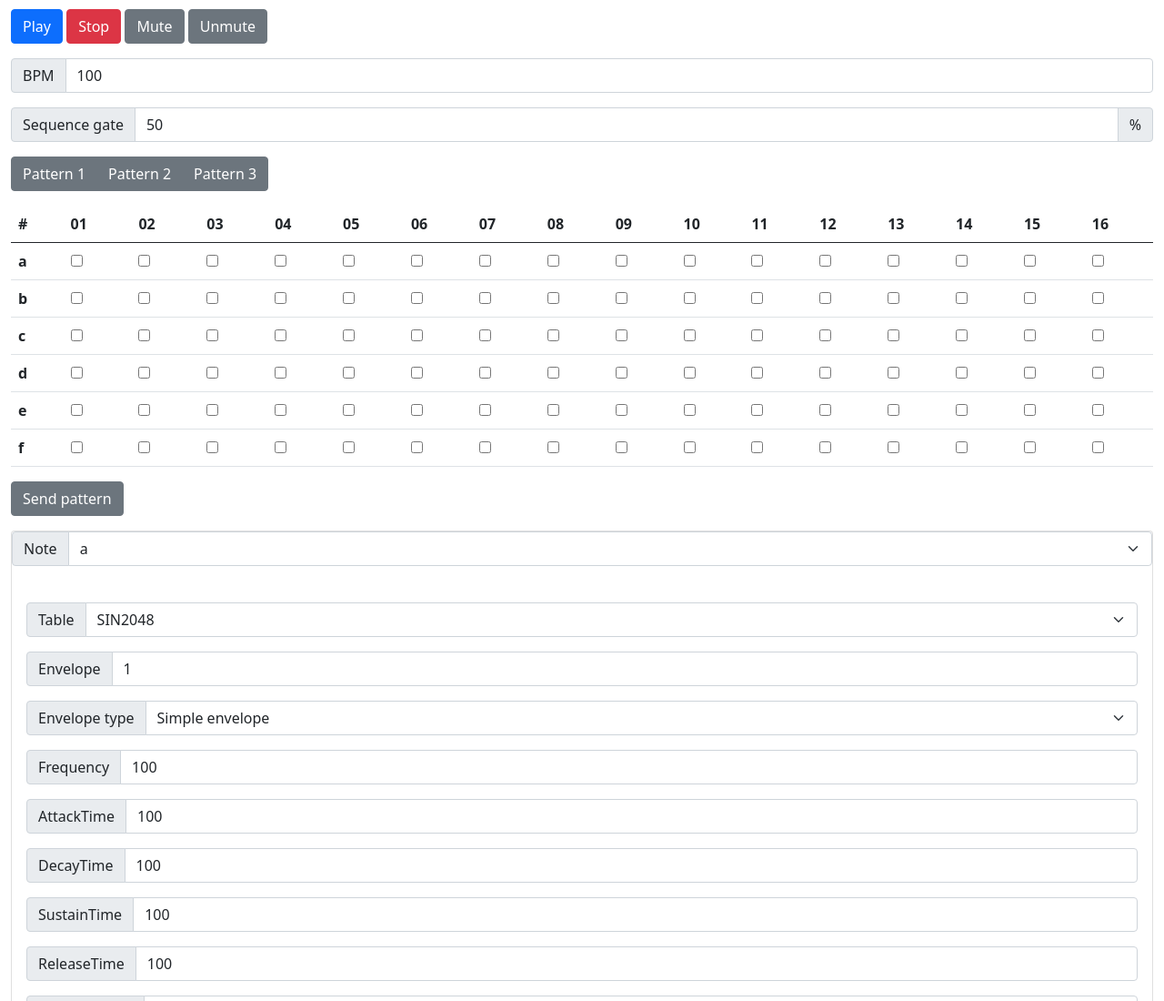
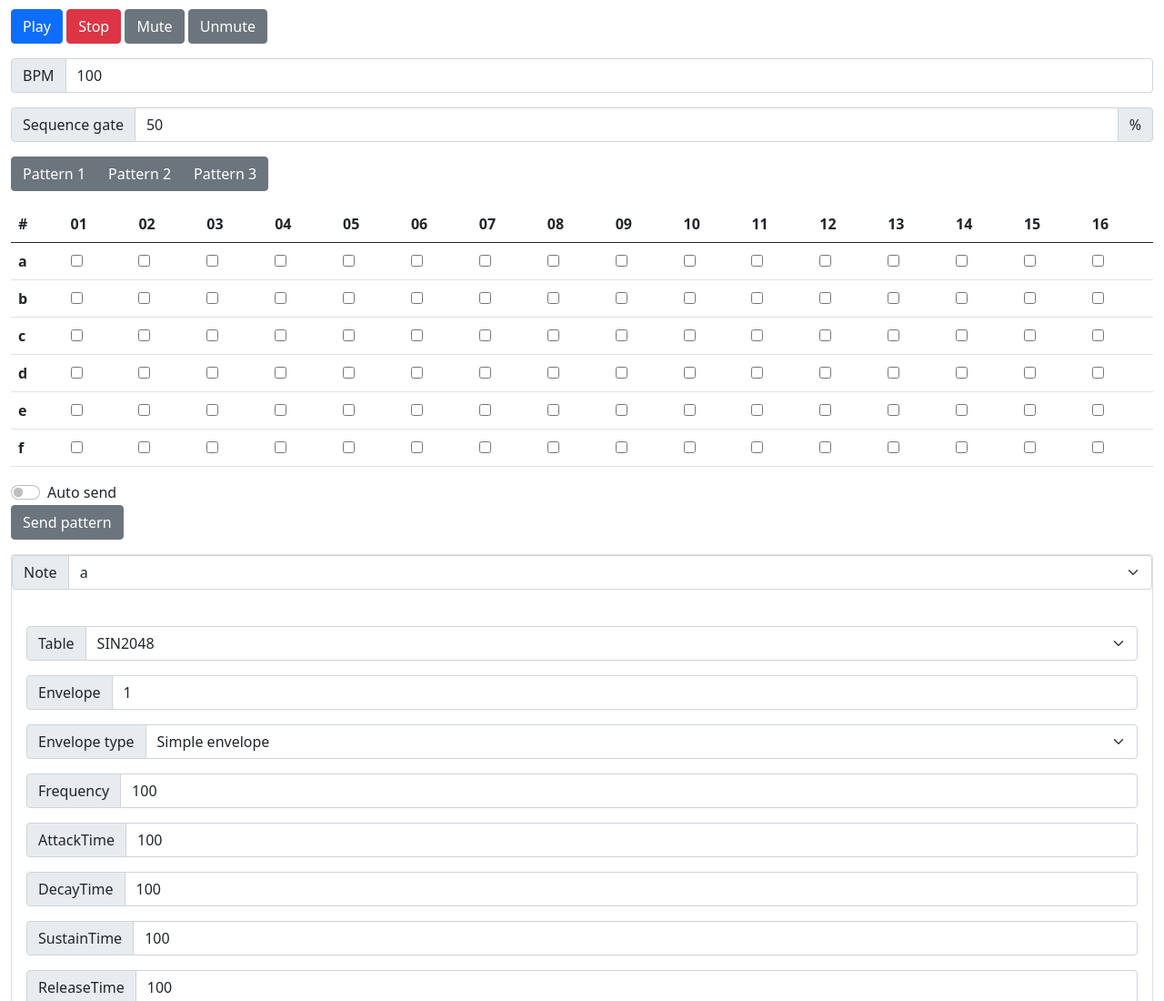
Before and after one commit to apiel/sequencer, a plain HTML site: page sequencer_08_wifi/index.html in a window 1280 px wide. Shown: the top 1100 px of the page at 91% size. Drawn offline with nearby package versions, Linux system fonts and the light colour scheme.

Commit message:
auto send pattern

```diff
--- a/sequencer_08_wifi/index.html
+++ b/sequencer_08_wifi/index.html
@@ -171,6 +171,10 @@
             </tbody>
         </table>
         <div class="mb-3">
+            <div class="form-check form-switch">
+                <input class="form-check-input" type="checkbox" id="auto-send">
+                <label class="form-check-label" for="auto-send">Auto send</label>
+              </div>
             <button type="button" class="btn btn-secondary" id="send-pattern">Send pattern</button>
         </div>
         <div class="card">
--- a/sequencer_08_wifi/index.js
+++ b/sequencer_08_wifi/index.js
@@ -63,7 +63,9 @@ Array.prototype.slice
         }
         input.onchange = () => {
             const { step } = input.dataset;
-            sendStepPattern(step);
+            if (document.getElementById('auto-send').checked) {
+                sendStepPattern(step);
+            }
         }
     });
 
```
Also changed, not shown: 2 other files.
